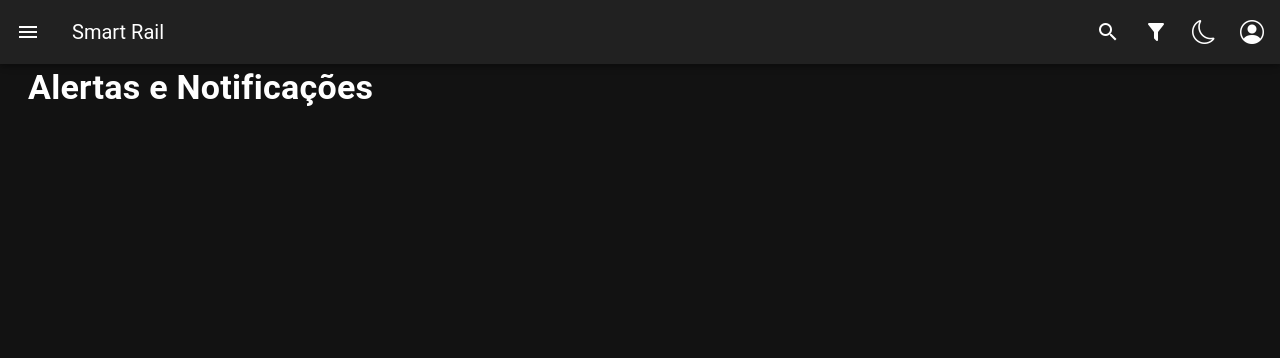
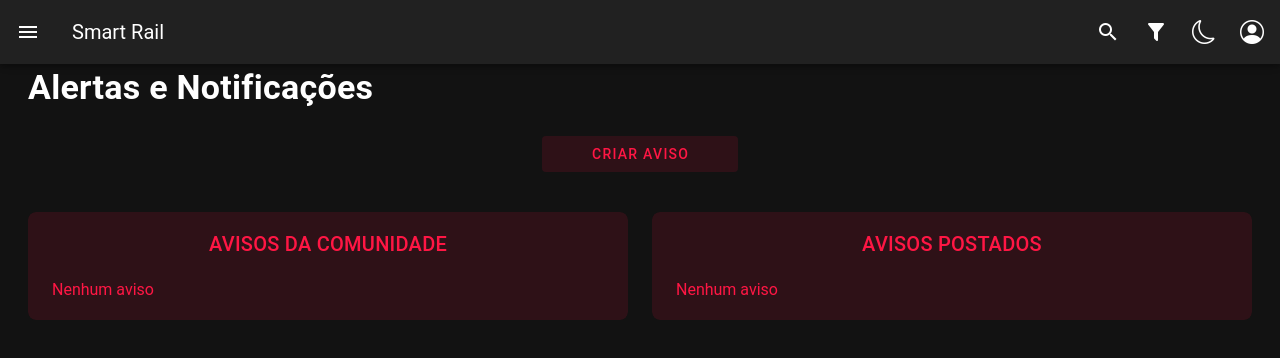
Before and after one commit to Miguel-Paes/smart-rail-project, a Vue app: page /alertasenotificacoes in a window 1280 px wide. Shown: the top 358 px of the page. Built offline with nearby package versions, Linux system fonts and the light colour scheme; a small style sheet from the web is missing.

Commit message:
Form para criar um aviso (erro no Pinia)

```diff
--- a/src/pages/alerts.vue
+++ b/src/pages/alerts.vue
@@ -1,5 +1,151 @@
+<script setup>
+  import { ref, shallowRef } from 'vue';
+  import { VTimePicker } from 'vuetify/labs/VTimePicker';
+
+  import { useWarningStore } from '@/stores/warningsStore';
+  import { useStationStore } from '@/stores/stationStore';
+
+  const warningStore = useWarningStore();
+  const stationStore = useStationStore();
+  const warnings = ref(warningStore.warnings)
+
+  const newWarning = ref({ ...warningStore.defaultWarning })
+
+  const dialog = shallowRef(false)
+
+  const modal2 = ref(false)
+
+  function createWarning(warning) {
+    warningStore.addWarning(warning.value)
+    alert("Aviso criado com sucesso!")
+    newWarning.value = structuredClone(warningStore.defaultWarning.value)
+    dialog.value = false
+  }
+
+</script>
+
 <template>
   <v-main class="pa-0 pt-1" :class="$vuetify.display.mobile ? 'px-3' : 'px-7'">
     <h2 class="mb-3" :class="$vuetify.display.mobile ? '' : 'text-h4 font-weight-bold'">Alertas e Notificações</h2>
+
+    <v-row class="d-flex justify-center">
+      <v-dialog
+        v-model="dialog"
+        fullscreen
+        transition="dialog-bottom-transition"
+      >
+        <template #activator="{ props: activatorProps }">
+          <v-col class="d-flex justify-center mt-4 mb-4" cols="12" md="4" sm="6">
+            <v-btn class="w-50" v-bind="activatorProps" color="red-accent-3" variant="tonal">Criar Aviso</v-btn>
+          </v-col>
+        </template>
+
+        <v-card class="pa-12">
+          <v-card-title class="text-red-accent-3">Criar Aviso</v-card-title>
+
+          <v-form>
+            <v-row>
+              <v-col cols="12" sm="6">
+                <v-text-field v-model="newWarning.message" class="text-red-accent-3" label="Mensagem" variant="underlined" />
+              </v-col>
+              <v-col cols="12" sm="6">
+                <v-select v-model="newWarning.type" class="text-red-accent-3" label="Tipo de Aviso" variant="underlined" />
+              </v-col>
+            </v-row>
+
+            <v-row>
+              <v-col cols="12" sm="6">
+                <v-select
+                  v-model="newWarning.station"
+                  class="text-red-accent-3"
+                  item-title="name"
+                  item-value="id"
+                  :items="stationStore.stations"
+                  label="Estação"
+                  variant="underlined"
+                />
+              </v-col>
+              <v-col cols="12" sm="6">
+                <v-text-field
+                  :active="modal2"
+                  class="text-red-accent-3"
+                  :focused="modal2"
+                  label="Definir duração"
+                  readonly
+                  variant="underlined"
+                >
+                  <v-dialog
+                    v-model="modal2"
+                    activator="parent"
+                    max-width="1000"
+                  >
+                    <v-card class="pa-3 d-flex">
+                      <v-row>
+                        <v-col class="d-flex justify-center" cols="12" sm="6">
+                          <v-time-picker
+                            v-if="modal2"
+                            v-model="newWarning.duration.start"
+                            ampm-in-title
+                            color="red-accent-3"
+                            title="Horário de Início"
+                          />
+                        </v-col>
+
+                        <v-col class="d-flex justify-center" cols="12" sm="6">
+                          <v-time-picker
+                            v-if="modal2"
+                            v-model="newWarning.duration.end"
+                            ampm-in-title
+                            color="red-accent-3"
+                            title="Horário de Término"
+                          />
+                        </v-col>
+                      </v-row>
+                    </v-card>
+                  </v-dialog>
+                </v-text-field>
+
+              </v-col>
+            </v-row>
+
+            <v-row class="d-flex justify-center">
+              <v-col cols="12" md="2" sm=6>
+                <v-btn class="w-100" color="red-accent-3" variant="tonal" @click="createWarning(newWarning)">Criar aviso</v-btn>
+              </v-col>
+            </v-row>
+          </v-form>
+        </v-card>
+      </v-dialog>
+    </v-row>
+
+    <v-row>
+      <v-col cols="12" md="6">
+        <v-card class="w-100 h-100 pa-2 border-red-accent-3 rounded rounded-lg" color="red-accent-3" variant="tonal">
+          <v-card-title class="text-center">AVISOS DA COMUNIDADE</v-card-title>
+
+          <v-card-item>
+            {{ warnings.length === 0 ? 'Nenhum aviso' : '' }}
+          </v-card-item>
+
+          <v-card-item v-for="warning in warnings" :key="warning.id">
+            {{ warning.id }}. {{ warning.text }}
+          </v-card-item>
+        </v-card>
+      </v-col>
+
+      <v-col cols="12" md="6">
+        <v-card class="w-100 h-100 pa-2 border-red-accent-3 rounded rounded-lg" color="red-accent-3" variant="tonal">
+          <v-card-title class="text-center">AVISOS POSTADOS</v-card-title>
+
+          <v-card-item>
+            {{ warnings.length === 0 ? 'Nenhum aviso' : '' }}
+          </v-card-item>
+
+          <v-card-item v-for="warning in warnings" :key="warning.id">
+            {{ warning.id }}. {{ warning.text }}
+          </v-card-item>
+        </v-card>
+      </v-col>
+    </v-row>
   </v-main>
 </template>
--- a/src/stores/warningsStore.js
+++ b/src/stores/warningsStore.js
@@ -9,23 +9,30 @@ export const useWarningStore = defineStore('warnings', () => {
     id: null,
     message: null,
     type: null,
-    duration: null,
+    duration: {
+      start: null,
+      end: null,
+    },
     station: null,
+    isFromUser: false,
   })
 
   const stationWarnings = ref([])
 
   function addStationWarning(stationId) {
-    stationWarnings.value = warnings.value.filter((warning) => {
+    stationWarnings.value = warnings.value.filter(warning => {
       warning.station = stationId
 
       return warning
     })
   }
 
+  const warningID = ref(1)
+
   function addWarning(warning) {
     if (warning.id === null) {
-      warning.id = Date.now()
+      warning.id = warningID.value
+      warningID.value += 1
     }
 
     if (warning.type === null) {
@@ -40,8 +47,8 @@ export const useWarningStore = defineStore('warnings', () => {
   }
 
   function removeWarning(id) {
-    const removedWarning = warnings.value.find((warning) => warning.id === id)
-    if (removeWarning) {
+    const removedWarning = warnings.value.find(warning => warning.id === id)
+    if (removedWarning) {
       warnings.value.splice(warnings.value.indexOf(removedWarning), 1)
     }
     return removedWarning
```
